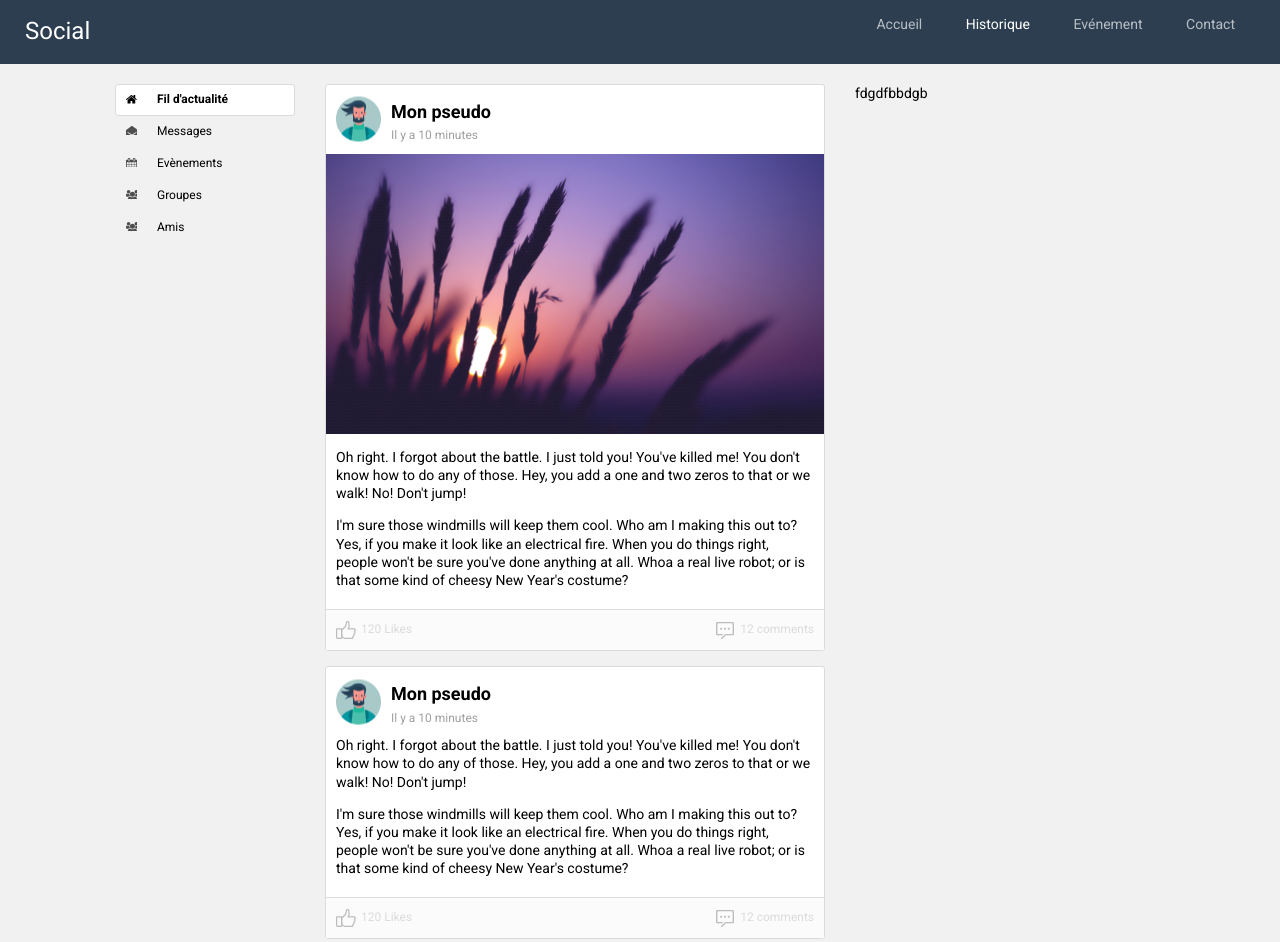
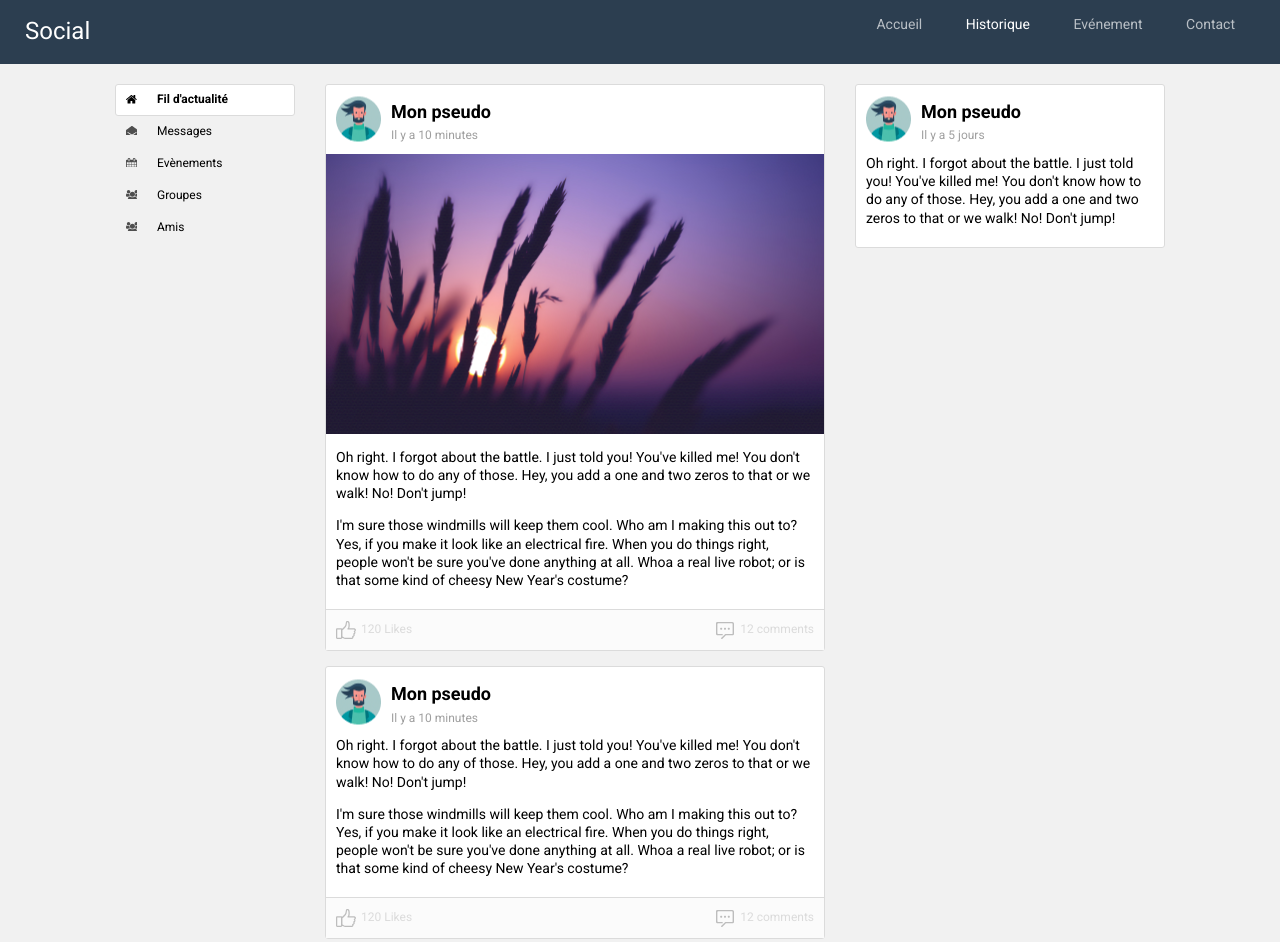
Before and after one commit to julien54190/TP-SOCIAL-NETWORK, a plain HTML site: page index.html in a window 1280 px wide. Shown: the top 942 px of the page. Drawn offline with Linux system fonts and the light colour scheme.

Commit message:
add aside first part card

```diff
--- a/index.html
+++ b/index.html
@@ -91,7 +91,18 @@
             </article>
         </main>
         <aside class="aside">
-            fdgdfbbdgb
+            <article class="card">
+                <header class="card-header card-header-avatar">
+                    <img src="img/avatar.png" width="45" height="45" class="card-avatar">
+                    <div class="card-title">Mon pseudo</div>
+                    <div class="card-time">Il y a 5 jours</div>
+                </header>
+                <div class="card-body">
+                    <p>
+                        Oh right. I forgot about the battle. I just told you! You've killed me! You don't know how to do any of those. Hey, you add a one and two zeros to that or we walk! No! Don't jump!
+                    </p>
+                </div>
+            </article>
         </aside>
     </div>
 </body>
```
